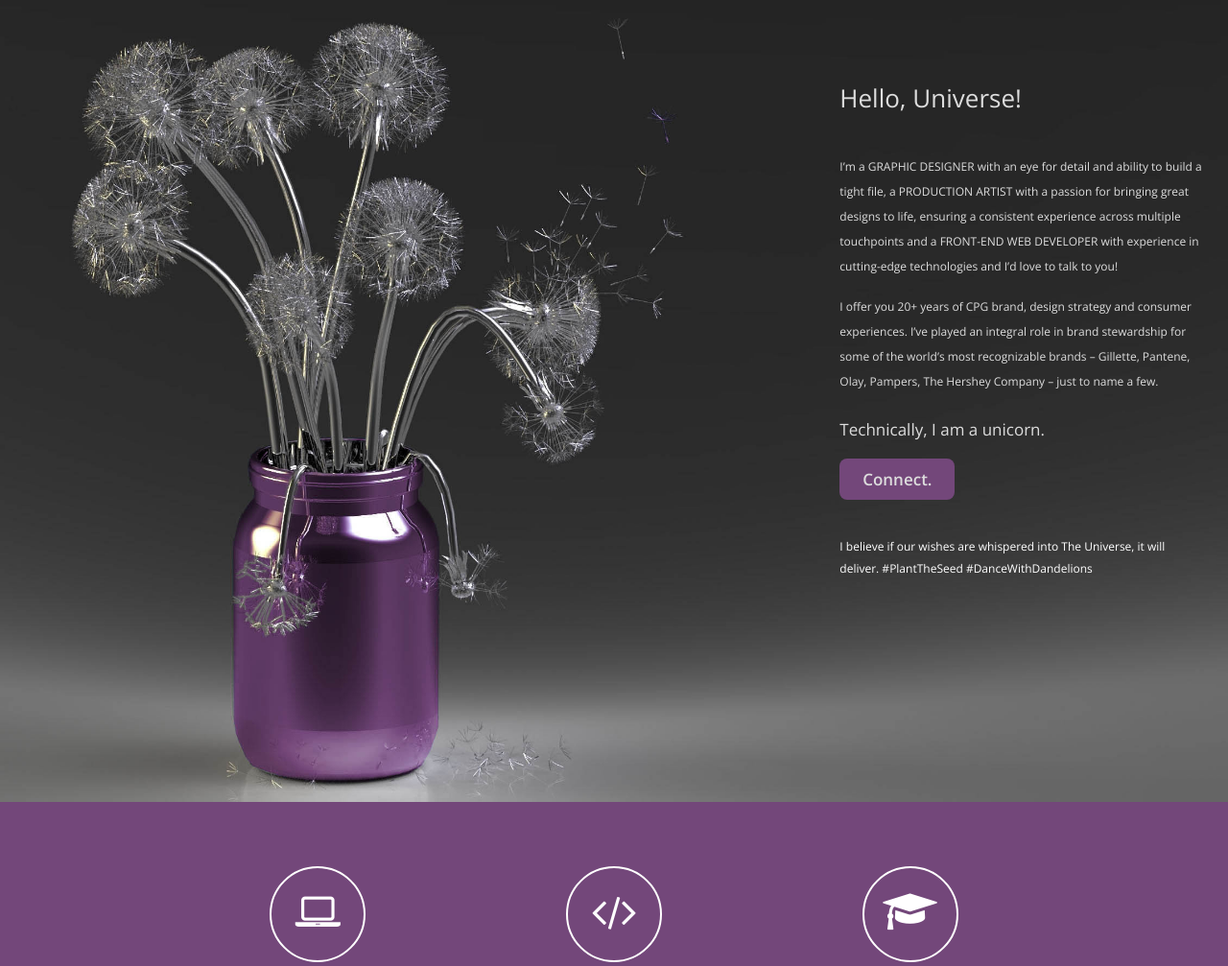
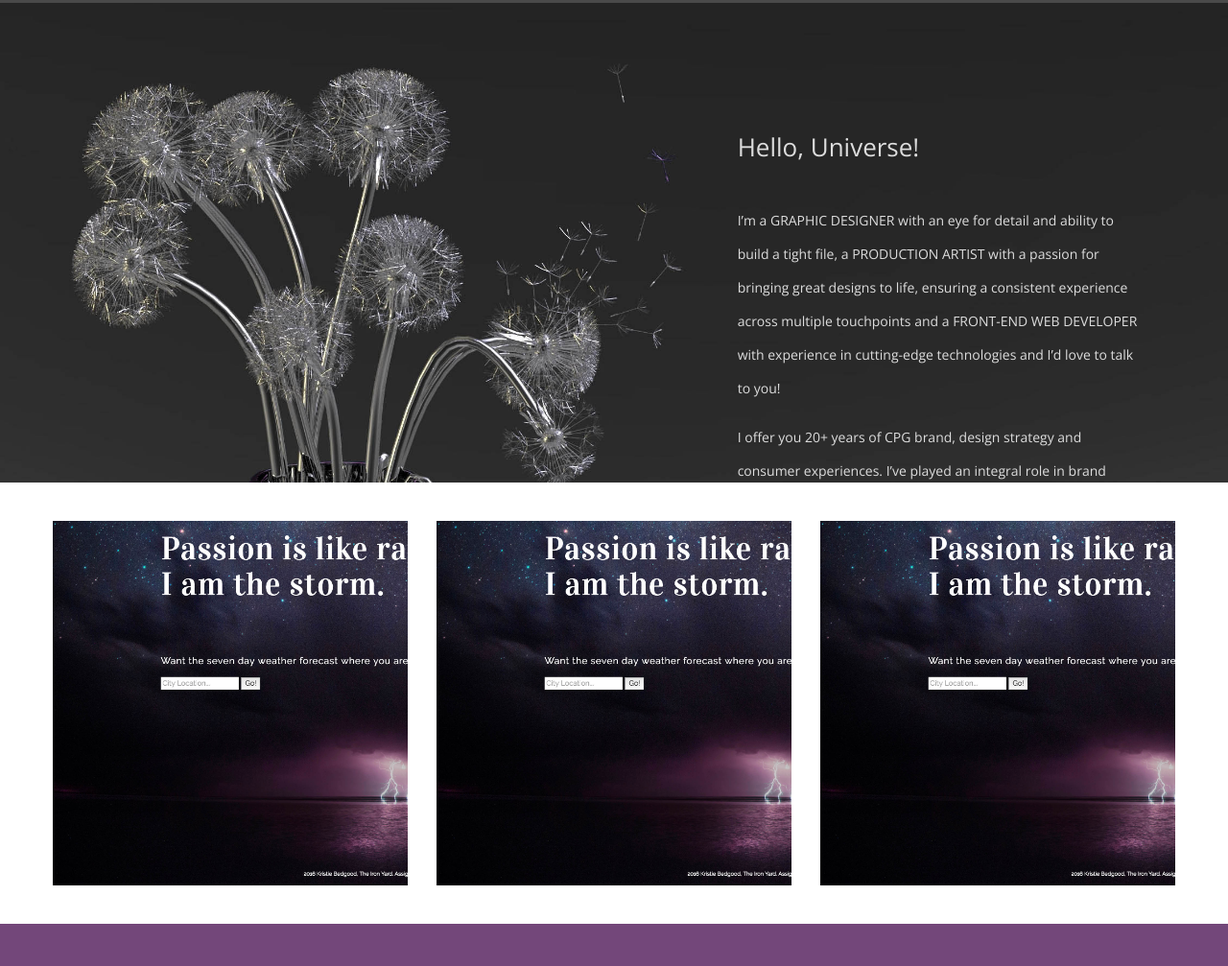
Before and after one commit to KBedgood/2016_1228_eleven16_portfolio_site, a website: page index.html in a window 1280 px wide. Shown: the part 97-1104 px from the top of the page at 96% size. Drawn offline with nearby package versions, Linux system fonts and the light colour scheme.

Commit message:
first commit dev

```diff
--- a/index.html
+++ b/index.html
@@ -50,9 +50,9 @@
     <!-- /.container-fluid -->
   </nav>
   <!-- SECTION : Main Intro -->
-  <div class="background-image container-fluid">
+  <section class="background-image container-fluid">
     <div class="row">
-      <div class="col-md-4 col-md-push-8 main-text">
+      <div class="col-md-5 col-md-push-7 main-text">
         <h1>Hello, Universe!</h1>
         <div id='typed'>
           <div class="container">
@@ -70,7 +70,7 @@
         <div class="unicorn">
           <h2>Technically, I am a unicorn.</h2>
           <button class="connect-kb" type="button">
-            <a href="mailto:kristie.bedgood@gmail.com">
+            <a href="mailto:kristie.bedgood@gmail.com"></a>
             <h3 class="connect-buttontext">Connect.</h3></h3>
           </button>
         </div>
@@ -79,16 +79,35 @@
         </div>
       </div>
     </div>
-  </div>
+  </section>
   <!-- SECTION : Web Dev Portfolio -->
-  <!--   <section class="container-fluid web-section">
+  <section class="container-fluid web-dev">
+    <div class="container images-Container">
       <div class="row">
-<div class="col-md-12">
-<div class="web-wrapper">
+        <div class="col-md-4">
+          <div class="dev-Image">
+            <div class="image img1">
+              <h3></h3>
             </div>
           </div>
         </div>
-</section> -->
+        <div class="col-md-4">
+          <div class="dev-Image">
+            <div class="image img2">
+              <h3></h3>
+            </div>
+          </div>
+        </div>
+        <div class="col-md-4">
+          <div class="dev-Image">
+            <div class="image img3">
+              <h3></h3>
+            </div>
+          </div>
+        </div>
+      </div>
+    </div>
+  </section>
   <!-- SECTION : Skills + Education : PRINT -->
   <section id="skills" class="container-fluid cred-section">
     <div class="row">
@@ -150,14 +169,14 @@
         </div>
         <div class="">
           <h4 class="cred-title">Education</h4>
-          <h4 class="institute"><a href="https://www.theironyard.com/">The Iron Yard</a></h4>
+          <h4 class="institute"><a href="https://www.theironyard.com/" target="blank">The Iron Yard</a></h4>
           <h6 class="degree">Front-End Engineering for Web Development</h6>
           <h6 class="street">212-214 East Eighth Street, 2nd Floor</h6>
           <h6 class="city">Cincinnati, OH 45202</h6>
           <h6 class="number">(513) 301-2875</h6>
         </div>
         <div class="">
-          <h4 class="institute"><a href="http://aic-arts.edu/">The Art Institue of Cincinnati</a></h4>
+          <h4 class="institute"><a href="http://aic-arts.edu/" target="blank">The Art Institue of Cincinnati</a></h4>
           <h6 class="degree">Associate’s Degree in Applied Science in Design / Computer Graphics</h6>
           <h6 class="street">1171 East Kemper Road</h6>
           <h6 class="city">Cincinnati, OH 45246</h6>
@@ -211,13 +230,9 @@
           </div>
         </div>
   </section>
-
   <!-- SECTION : Print Design Portfolio -->
   <!-- SECTION : Penny -->
   <!-- SECTION : Footer -->
-
-
-
   <!-- jQuery -->
   <script src="https://code.jquery.com/jquery-1.12.4.min.js" integrity="sha256-ZosEbRLbNQzLpnKIkEdrPv7lOy9C27hHQ+Xp8a4MxAQ=" crossorigin="anonymous"></script>
   <!-- Bootstrap JS -->
@@ -228,10 +243,17 @@
   <script src="https://cdnjs.cloudflare.com/ajax/libs/typed.js/1.1.4/typed.min.js"></script>
   <!-- Google Analytics -->
   <script>
-  (function(i,s,o,g,r,a,m){i['GoogleAnalyticsObject']=r;i[r]=i[r]||function(){
-  (i[r].q=i[r].q||[]).push(arguments)},i[r].l=1*new Date();a=s.createElement(o),
-  m=s.getElementsByTagName(o)[0];a.async=1;a.src=g;m.parentNode.insertBefore(a,m)
-  })(window,document,'script','https://www.google-analytics.com/analytics.js','ga');
+  (function(i, s, o, g, r, a, m) {
+    i['GoogleAnalyticsObject'] = r;
+    i[r] = i[r] || function() {
+      (i[r].q = i[r].q || []).push(arguments)
+    }, i[r].l = 1 * new Date();
+    a = s.createElement(o),
+      m = s.getElementsByTagName(o)[0];
+    a.async = 1;
+    a.src = g;
+    m.parentNode.insertBefore(a, m)
+  })(window, document, 'script', 'https://www.google-analytics.com/analytics.js', 'ga');
 
   ga('create', 'UA-89651919-1', 'auto');
   ga('send', 'pageview');
--- a/main.scss
+++ b/main.scss
@@ -6,20 +6,20 @@ body {
   font-family: 'Open Sans', sans-serif;
   // 400,400i,600,700
   font-weight: 400;
+  font-size: 14px;
   line-height: 1.4em;
   color: white;
   background-color: $color-darkGrey;
 }
 
 .background-image {
-  background: url("../images/dandelion_adobeStock_30141593_v6.jpg");
+  background: url(../images/dandelion_adobeStock_30141593_v6.jpg);
   background-size: 100% 100%;
   background-repeat: no-repeat;
   background-color: white;
-  // background-size: cover;
+  background-size: cover !important;
   overflow: hidden;
-  height: 884px;
-  margin-top: 27px;
+  margin-top: 20px !important;
 }
 
 // ----------------------------------------------------------------------------------------------------
@@ -172,6 +172,7 @@ h1 {
 
 .intro-text {
   margin-top: 13px;
+  padding-right: 62px;
 }
 
 h2 {
@@ -225,14 +226,62 @@ h3 {
 // ----------------------------------------------------------------------------------------------------
 // Web Section Dev Portfolio
 // ----------------------------------------------------------------------------------------------------
+.web-dev {
+  background-color: white;
+}
+
 .web-section {
   padding-left: 0px;
   padding-right: 0px;
+  background-color: white;
 }
 
 .web-wrapper {
   height: 600px;
   background-color: white;
+}
+
+.images-Container {
+  padding: 40px 0px;
+  background-color: white;
+}
+
+.images-Container .dev-Image:hover {
+  background-color: $color-accent;
+}
+
+.images-Container .dev-Image:hover .image {
+  opacity: .5;
+}
+
+.images-Container .image {
+  height: 380px;
+  padding: 10px 30px;
+  position: relative;
+}
+
+.images-Container .image h3 {
+  width: 30%;
+  position: absolute;
+  bottom: 20px;
+  font-size: 26px;
+  left: 30px;
+  line-height: 1.5em;
+}
+
+.images-Container .img1 {
+  background-image: url(../images/weatherApp-01.jpg);
+  background-size: cover;
+}
+
+.images-Container .img2 {
+  background-image: url(../images/weatherApp-01.jpg);
+  background-size: cover;
+}
+
+.images-Container .img3 {
+  background-image: url(../images/weatherApp-01.jpg);
+  background-size: cover;
 }
 
 // ----------------------------------------------------------------------------------------------------
@@ -280,6 +329,7 @@ h3 {
   color: #FFFFFF;
   line-height: 26px;
   text-shadow: none;
+  text-decoration: underline;
 }
 
 .degree {
@@ -424,9 +474,9 @@ img {
 // Responsive Styles
 // ----------------------------------------------------------------------------------------------------
 // @import '_responsive.scss';
-
-/* MEDIA QUERIES : 917 */
-
+// --------------------------------------------------
+// MEDIA QUERIES : 917 */
+// --------------------------------------------------
 @media screen and (min-width: 917px) {
   .navbar-right~.navbar-right {
     /* margin-right: 0; */
@@ -439,6 +489,9 @@ img {
   }
 }
 
+// --------------------------------------------------
+// MEDIA QUERIES : 836 */
+// --------------------------------------------------
 @media screen and (min-width: 836px) {
   .nav>li>a {
     position: relative;
@@ -447,19 +500,44 @@ img {
   }
 }
 
+// --------------------------------------------------
+// MEDIA QUERIES : 425 */
+// --------------------------------------------------
 @media screen and (min-width: 425px) {
   .navbar-default .navbar-toggle .icon-bar {
     background-color: white;
   }
+  ul {
+    list-style: none;
+    font-size: 14px;
+    color: #FFFFFF;
+    line-height: 35px;
+    text-align: center;
+    padding-left: 0;
+    margin-top: 12px;
+  }
+  .background-image {
+    background: url(../images/dandelion_adobeStock_30141593_v6.jpg);
+    background-size: 100% 100%;
+    background-repeat: no-repeat;
+    background-color: white;
+    background-size: contain;
+    overflow: hidden;
+    margin-top: 100px !important;
+  }
 }
 
+// --------------------------------------------------
+// MEDIA QUERIES : 320 */
+// --------------------------------------------------
 @media screen and (min-width: 320px) {
   .main-text {
     padding-right: 22px;
     padding-left: 22px;
   }
   .background-image {
-    margin-top: 49px;
+    margin-top: 89px;
+    max-height: 500px;
   }
   h1 {
     font-size: 26px;
@@ -467,9 +545,9 @@ img {
     margin-top: 136px;
   }
   h4 {
-    font-size: 12px;
+    font-size: 14px;
     color: #ddd;
-    line-height: 26px;
+    line-height: 35px;
     text-shadow: 0;
   }
   #typedWrapper {
@@ -493,6 +571,12 @@ img {
   h2 {
     font-size: 17px;
     color: #ddd;
+  }
+  p.brand-description {
+    font-size: 14px;
+    color: #ddd;
+    line-height: 28px;
+    padding-bottom: 13px;
   }
   .unicorn {
     margin-top: 28px;
```
Also changed, not shown: css/main.css, images/ kristieglamApp-02.png (added), images/ kristieglamApp-03.png (added), images/githubRecreate-01.png (added), images/museekApp-01.png (added), images/weatherApp-01.jpg (added), 4 other files. Lines whose indentation alone changed are shown as unchanged.
